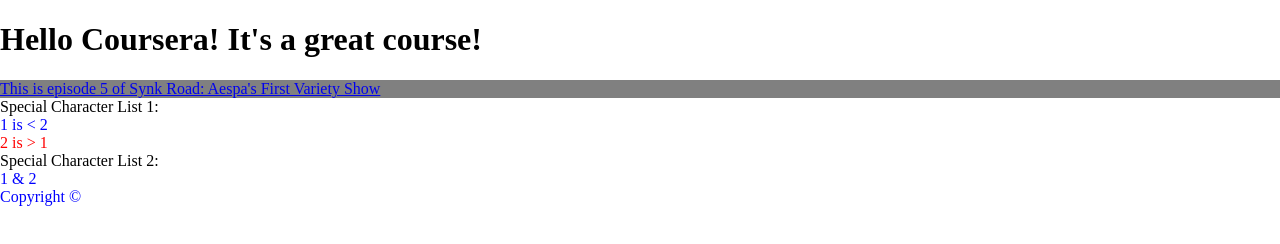
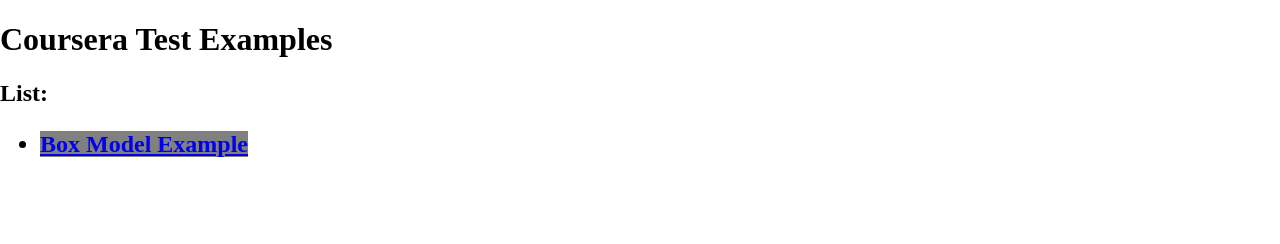
Before and after one commit to jonaynmarch12/coursera-test, a plain HTML site: page site/index.html in a window 1280 px wide. Drawn offline with Linux system fonts and the light colour scheme.

Commit message:
Adding list to categorize examples

```diff
--- a/site/css/style.css
+++ b/site/css/style.css
@@ -1,3 +1,7 @@
+*{
+    box-sizing: border-box;
+}
+
 body{
     margin: 0;
     padding: 0;
@@ -5,13 +9,4 @@
 
 a {
     background-color: gray;
-    display: block;
 }
-
-.spclchar-list1 > span{
-    color: red;
-}
-
-div span{
-    color: blue;
-}
--- a/site/index.html
+++ b/site/index.html
@@ -9,17 +9,12 @@
     <link rel="stylesheet" href="css/style.css">
 </head>
 <body>
-    <h1>Hello Coursera! It's a great course!</h1>
-    <a href="https://kshow123.tv/show/s-synk-road/episode-6.html" target="_blank">This is episode 5 of Synk Road: Aespa's First Variety Show</a>
-    <div class="spclchar-list1">
-        Special Character List 1:
-        <div><span>1 is &lt; 2</span></div>
-        <span>2 is &gt; 1</span>
-    </div>
-    <div class="spclchar-list2">
-        Special Character List 2:
-        <div><span>1 &amp; 2</span></div>
-        <span>Copyright &copy;</span>
+    <header><h1>Coursera Test Examples</h1></header>
+    <div>
+        <h2>List:<h2>
+        <ul>
+            <li><a href="box-model/index.html" target="_blank">Box Model Example</a></li>
+        </ul>
     </div>
 </body>
 </html>
```
Also changed, not shown: site/box-model/box-model-style.css (added, +24 -0 lines), site/box-model/box-model.html (added, +25 -0 lines).
